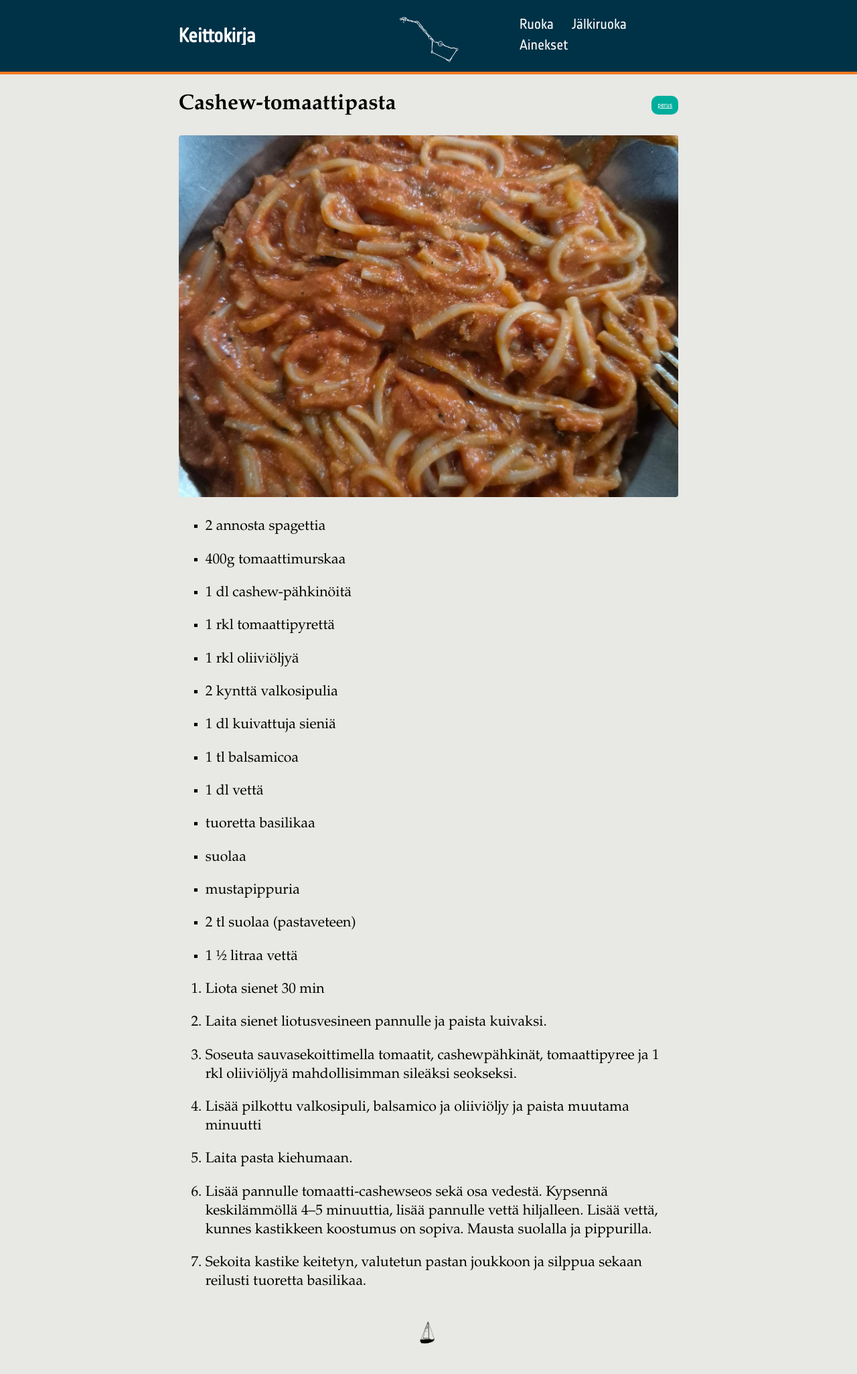
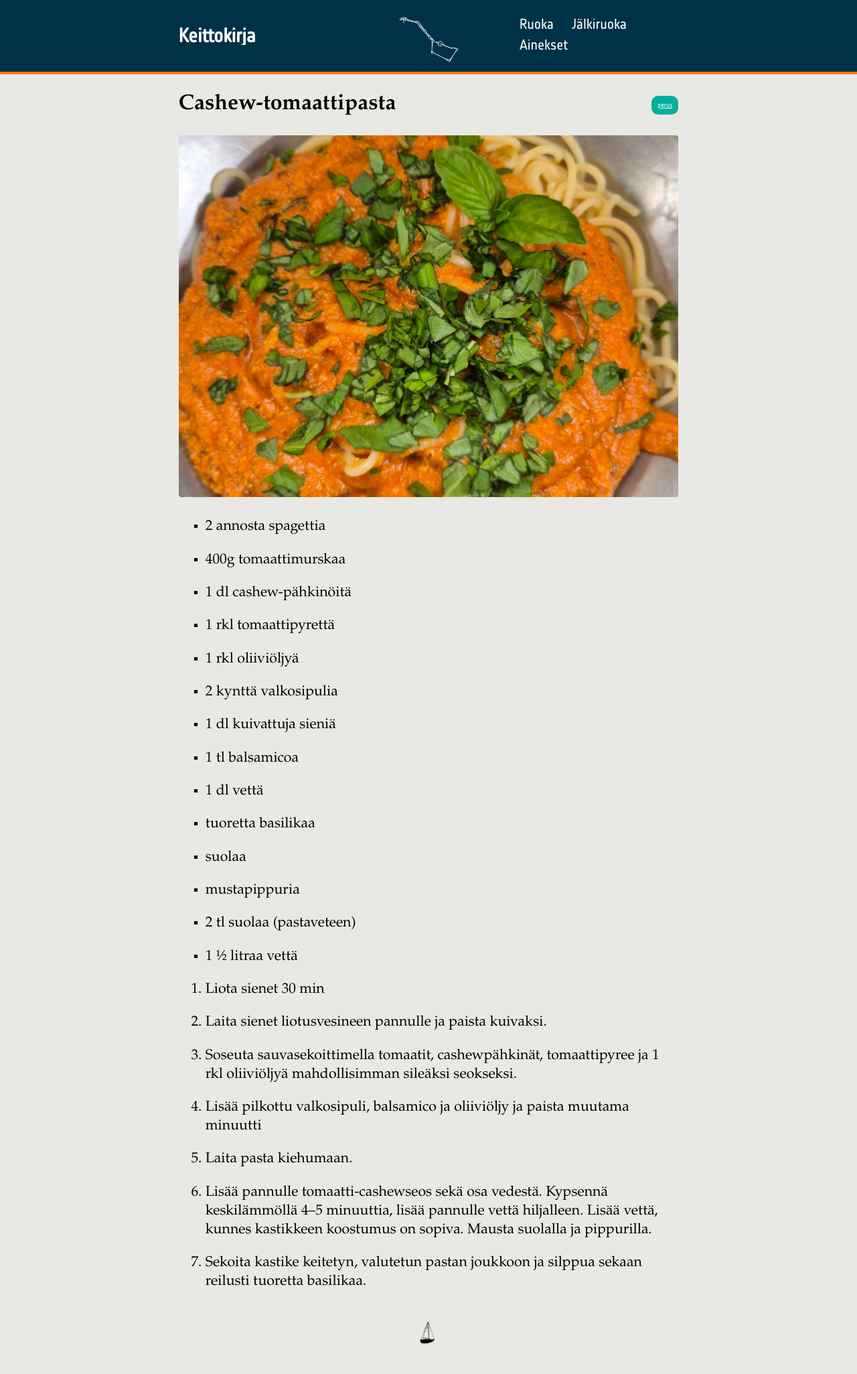
Before and after one commit to meri-imperiumi/cookbook, a Jekyll site: the page built from _recipes/cashew-tomato-sauce.md, in a window 1280 px wide. Shown: the whole page at 67% size. Built offline with Jekyll 4.4.1, drawn with Linux system fonts in a browser that asks for light colours.

Commit message:
Better picture

```diff
--- a/_recipes/cashew-tomato-sauce.md
+++ b/_recipes/cashew-tomato-sauce.md
@@ -1,5 +1,5 @@
 ---
-cover: ../files/cashew-tomato-sauce.png
+cover: ../files/cashew-tomato-sauce.jpg
 category: pasta
 title: Cashew-tomaattipasta
 tags:
@@ -7,7 +7,7 @@ tags:
 aliases:
   - cashew-tomato-pasta
 ---
-![](../files/cashew-tomato-sauce.png)
+![](../files/cashew-tomato-sauce.jpg)
 
 - [ ] 2 annosta spagettia
 - [ ] 400g tomaattimurskaa
```
Also changed, not shown: files/cashew-tomato-sauce.jpg (added), files/cashew-tomato-sauce.png (deleted).
